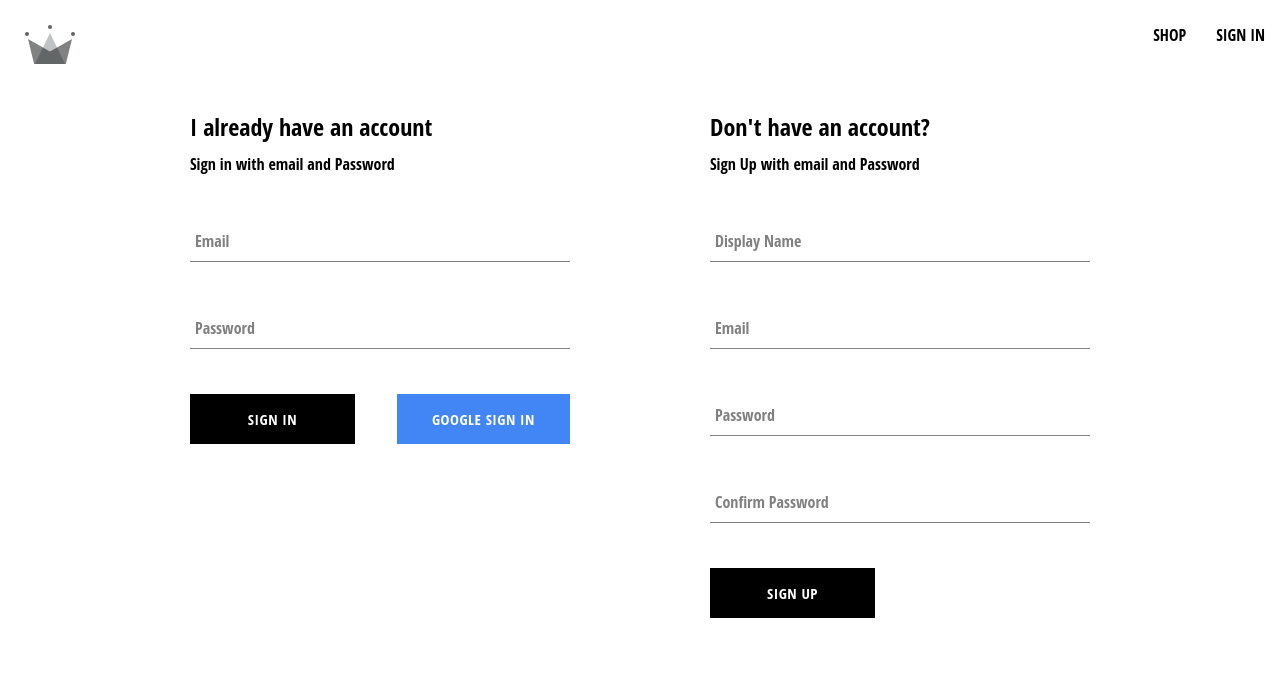
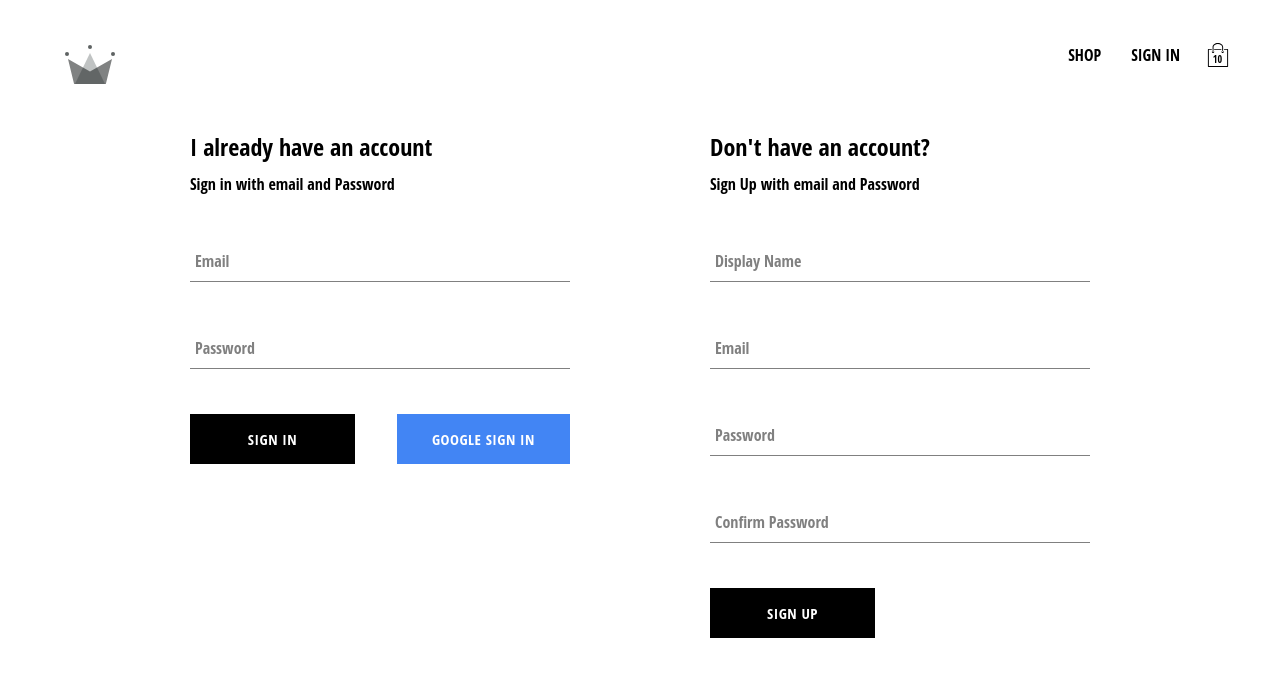
Before and after one commit to tzits/store, a React (Create React App) app in the folder pngs-r-us/: page /auth in a window 1280 px wide. Shown: the top 676 px of the page. Built offline with nearby package versions, Linux system fonts and the light colour scheme; no server answers.

Commit message:
created shopping cart icon and toggle feauture using context

```diff
--- /dev/null
+++ b/pngs-r-us/src/components/cart-dropdown/cart-dropdown.component.jsx
@@ -0,0 +1,14 @@
+import './cart-dropdown.styles.scss'
+import Button from '../button/button.component'
+
+const CartDropdown = () => {
+    return(
+        <div className='cart-dropdown-container'>
+            <div className='cart-items' />
+            <Button>Go To CheckOut</Button>
+
+        </div>
+    )
+}
+
+export default CartDropdown
--- /dev/null
+++ b/pngs-r-us/src/components/cart-dropdown/cart-dropdown.styles.scss
@@ -0,0 +1,29 @@
+.cart-dropdown-container {
+    position: absolute;
+    width: 240px;
+    height: 340px;
+    display: flex;
+    flex-direction: column;
+    padding: 20px;
+    border: 1px solid black;
+    background-color: white;
+    top: 90px;
+    right: 40px;
+    z-index: 5;
+
+    .empty-message {
+      font-size: 18px;
+      margin: 50px auto;
+    }
+
+    .cart-items {
+      height: 240px;
+      display: flex;
+      flex-direction: column;
+      overflow: scroll;
+    }
+
+    button {
+      margin-top: auto;
+    }
+  }
--- /dev/null
+++ b/pngs-r-us/src/components/cart-icon/cart-icon.component.jsx
@@ -0,0 +1,21 @@
+import { useContext } from 'react'
+import { CartContext } from '../../contexts/cart.context'
+
+import './cart-icon.styles.scss'
+import { ReactComponent as ShoppingIcon } from '../../assets/shopping-bag.svg'
+
+const CartIcon = () => {
+    const { isCartOpen, setIsCartOpen } = useContext(CartContext)
+    const toggleIsCartOpen = () => {
+        setIsCartOpen(!isCartOpen)
+    }
+    return (
+        <div className='cart-icon-container' onClick={toggleIsCartOpen}>
+            <ShoppingIcon className='shopping-icon' />
+            <span className='item-count'>10</span>
+        </div>
+    )
+
+}
+
+export default CartIcon
--- /dev/null
+++ b/pngs-r-us/src/components/cart-icon/cart-icon.styles.scss
@@ -0,0 +1,21 @@
+.cart-icon-container {
+    width: 45px;
+    height: 45px;
+    position: relative;
+    display: flex;
+    align-items: center;
+    justify-content: center;
+    cursor: pointer;
+
+    .shopping-icon {
+      width: 24px;
+      height: 24px;
+    }
+
+    .item-count {
+      position: absolute;
+      font-size: 10px;
+      font-weight: bold;
+      bottom: 12px;
+    }
+  }
--- /dev/null
+++ b/pngs-r-us/src/contexts/cart.context.jsx
@@ -0,0 +1,15 @@
+import { createContext, useState } from 'react'
+
+export const CartContext = createContext({
+    isCartOpen: false,
+    setIsCartOpen: () => {}
+})
+
+export const CartProvider = ({ children }) => {
+    const [ isCartOpen, setIsCartOpen ] = useState(false)
+    const value = {isCartOpen, setIsCartOpen};
+
+    return (
+        <CartContext.Provider value={value}> {children} </CartContext.Provider>
+    )
+}
--- a/pngs-r-us/src/index.js
+++ b/pngs-r-us/src/index.js
@@ -5,6 +5,7 @@
 import App from './App';
 import { UserProvider } from './contexts/user.context';
 import { ProductsProvider } from './contexts/products.context';
+import { CartProvider } from './contexts/cart.context';
 
 import './index.scss';
 
@@ -12,11 +13,13 @@
 root.render(
   <React.StrictMode>
     <BrowserRouter>
-      <ProductsProvider>
-        <UserProvider>
-          <App />
+      <UserProvider>
+        <ProductsProvider>
+          <CartProvider>
+            <App />
+          </CartProvider>
+        </ProductsProvider>
         </UserProvider>
-        </ProductsProvider>
     </BrowserRouter>
 
   </React.StrictMode>
--- a/pngs-r-us/src/index.scss
+++ b/pngs-r-us/src/index.scss
@@ -1,5 +1,6 @@
 body {
   margin: 0;
+  padding: 20px 40px;
   font-family: 'Open Sans Condensed',
     sans-serif;
   -webkit-font-smoothing: antialiased;
--- a/pngs-r-us/src/routes/nav/nav.component.jsx
+++ b/pngs-r-us/src/routes/nav/nav.component.jsx
@@ -1,13 +1,18 @@
 import { Fragment, useContext } from 'react'
 import { Outlet, Link } from 'react-router-dom'
+import CartIcon from '../../components/cart-icon/cart-icon.component'
+import CartDropdown from '../../components/cart-dropdown/cart-dropdown.component'
+
 import { ReactComponent as CrwnLogo } from '../../assets/crown.svg'
 import { UserContext } from '../../contexts/user.context'
+import { CartContext, CartProvider } from '../../contexts/cart.context'
 import './nav.styles.scss'
 import { signOutUser } from '../../utils/firebase/firebase.utils'
 
 
 const Nav = () => {
     const { currentUser } = useContext(UserContext)
+    const { isCartOpen } = useContext(CartContext)
 
 
     return (
@@ -29,7 +34,9 @@
                         </Link>
                         )
                     }
+                    <CartIcon />
                 </div>
+                {isCartOpen && <CartDropdown />}
             </div>
             <Outlet />
         </Fragment>
```
Also changed, not shown: pngs-r-us/src/assets/shopping-bag.svg (added).
